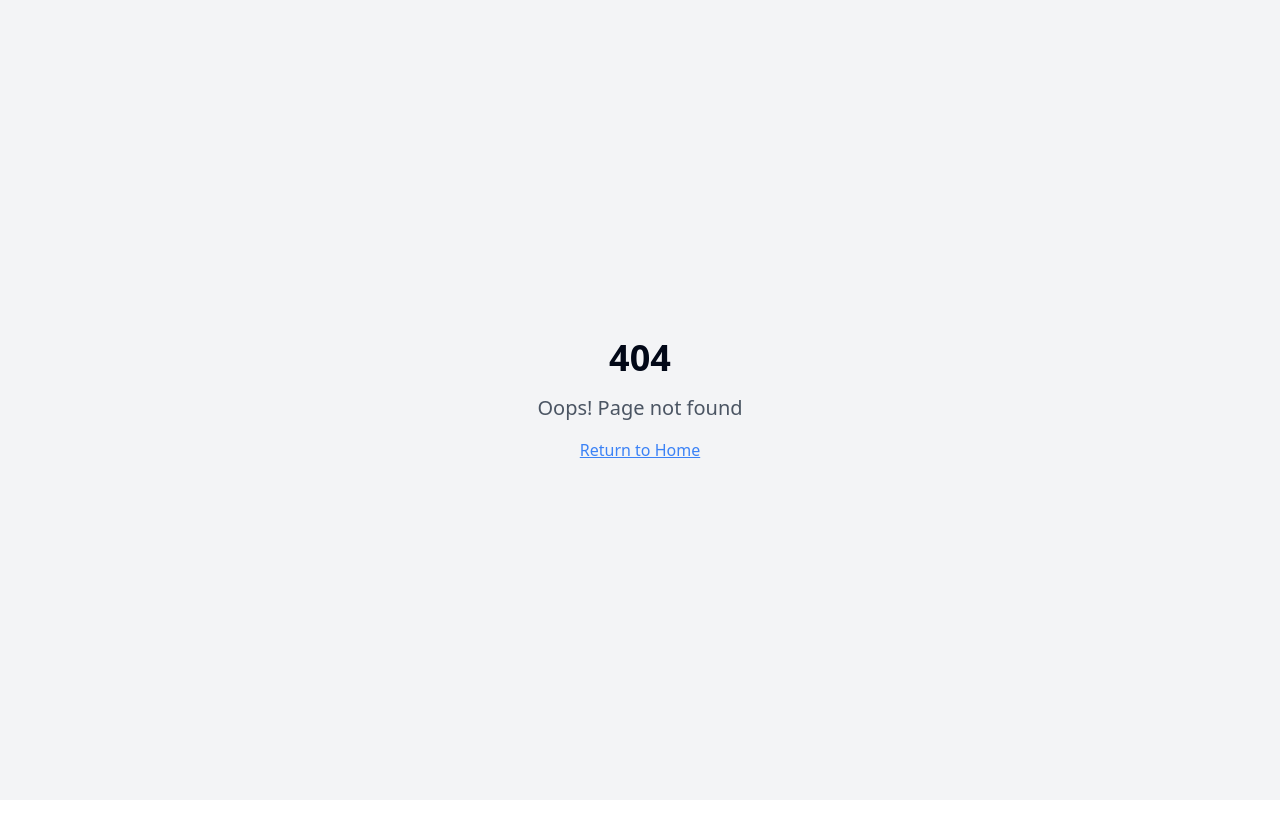
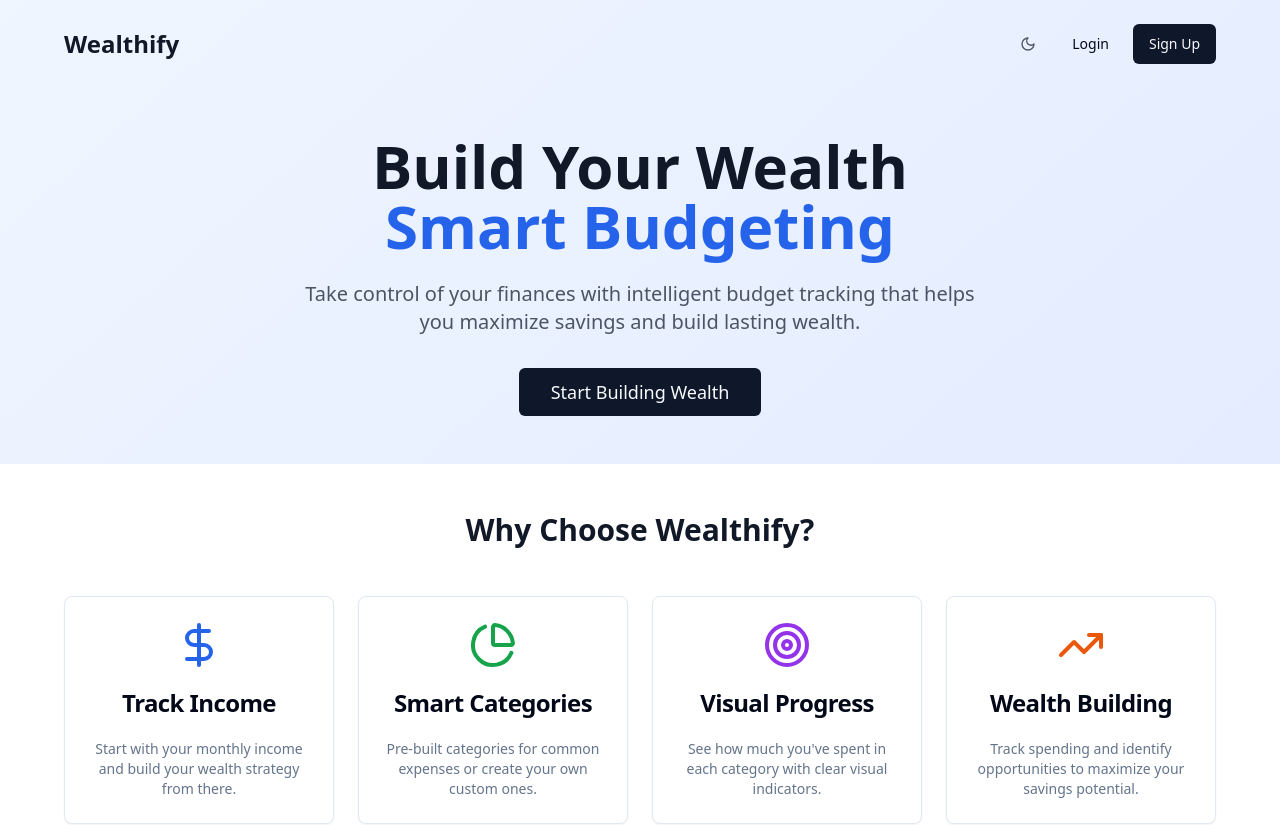
Before and after one commit to parsTroy/cashcompass, a React (Vite) app: page /landing in a window 1280 px wide. Before the commit this address had no page. Shown: the top 825 px of the page. Before the commit the page ends 800 px from the top, so only its background shows below. Built offline with nearby package versions, Linux system fonts and the light colour scheme.

Commit message:
Refactor: Change branding and add dark mode
-   Changed website branding to Wealthify.
-   Added dark mode functionality.

```diff
--- a/src/App.tsx
+++ b/src/App.tsx
@@ -5,6 +5,7 @@ import { TooltipProvider } from "@/components/ui/tooltip";
 import { QueryClient, QueryClientProvider } from "@tanstack/react-query";
 import { BrowserRouter, Routes, Route } from "react-router-dom";
 import Index from "./pages/Index";
+import Landing from "./pages/Landing";
 import Dashboard from "./pages/Dashboard";
 import NotFound from "./pages/NotFound";
 
@@ -18,6 +19,7 @@ const App = () => (
       <BrowserRouter>
         <Routes>
           <Route path="/" element={<Index />} />
+          <Route path="/landing" element={<Landing />} />
           <Route path="/dashboard" element={<Dashboard />} />
           <Route path="/login" element={<div className="p-8 text-center">Login page - Coming soon!</div>} />
           <Route path="/signup" element={<div className="p-8 text-center">Sign up page - Coming soon!</div>} />
--- a/src/pages/Dashboard.tsx
+++ b/src/pages/Dashboard.tsx
@@ -1,11 +1,11 @@
-import { useState } from "react";
+import { useState, useEffect } from "react";
 import { Button } from "@/components/ui/button";
 import { Card, CardContent, CardHeader, CardTitle } from "@/components/ui/card";
 import { Input } from "@/components/ui/input";
 import { Label } from "@/components/ui/label";
 import { Progress } from "@/components/ui/progress";
 import { Badge } from "@/components/ui/badge";
-import { Plus, DollarSign, Calendar, TrendingUp, PiggyBank } from "lucide-react";
+import { Plus, DollarSign, Calendar, TrendingUp, PiggyBank, Moon, Sun } from "lucide-react";
 import CategorySetup from "@/components/CategorySetup";
 import ExpenseEntry from "@/components/ExpenseEntry";
 
@@ -23,6 +23,20 @@ const Dashboard = () => {
   const [categories, setCategories] = useState<BudgetCategory[]>([]);
   const [categoriesSet, setCategoriesSet] = useState(false);
   const [showExpenseEntry, setShowExpenseEntry] = useState(false);
+  const [darkMode, setDarkMode] = useState(false);
+
+  useEffect(() => {
+    const isDark = localStorage.getItem('darkMode') === 'true';
+    setDarkMode(isDark);
+    document.documentElement.classList.toggle('dark', isDark);
+  }, []);
+
+  const toggleDarkMode = () => {
+    const newMode = !darkMode;
+    setDarkMode(newMode);
+    localStorage.setItem('darkMode', newMode.toString());
+    document.documentElement.classList.toggle('dark', newMode);
+  };
 
   const handleIncomeSubmit = () => {
     if (monthlyIncome > 0) {
@@ -51,24 +65,24 @@ const Dashboard = () => {
 
   if (!incomeSet) {
     return (
-      <div className="min-h-screen bg-gray-50 p-4">
+      <div className="min-h-screen bg-gray-50 dark:bg-gray-900 p-4">
         <div className="max-w-md mx-auto pt-12">
-          <Card>
+          <Card className="dark:bg-gray-800 dark:border-gray-700">
             <CardHeader className="text-center">
-              <DollarSign className="w-12 h-12 text-blue-600 mx-auto mb-4" />
-              <CardTitle className="text-2xl">Welcome to BudgetBloom</CardTitle>
-              <p className="text-gray-600">Let's start by setting your monthly income</p>
+              <DollarSign className="w-12 h-12 text-blue-600 dark:text-blue-400 mx-auto mb-4" />
+              <CardTitle className="text-2xl dark:text-white">Welcome to Wealthify</CardTitle>
+              <p className="text-gray-600 dark:text-gray-300">Let's start by setting your monthly income</p>
             </CardHeader>
             <CardContent className="space-y-4">
               <div>
-                <Label htmlFor="income">Monthly Income</Label>
+                <Label htmlFor="income" className="dark:text-gray-200">Monthly Income</Label>
                 <Input
                   id="income"
                   type="number"
                   placeholder="Enter your monthly income"
                   value={monthlyIncome || ""}
                   onChange={(e) => setMonthlyIncome(Number(e.target.value))}
-                  className="text-lg"
+                  className="text-lg dark:bg-gray-700 dark:border-gray-600 dark:text-white"
                 />
               </div>
               <Button
@@ -95,23 +109,33 @@ const Dashboard = () => {
   }
 
   return (
-    <div className="min-h-screen bg-gray-50">
+    <div className="min-h-screen bg-gray-50 dark:bg-gray-900">
       {/* Header */}
-      <header className="bg-white shadow-sm p-4">
+      <header className="bg-white dark:bg-gray-800 shadow-sm p-4">
         <div className="max-w-6xl mx-auto flex justify-between items-center">
-          <h1 className="text-xl font-bold text-gray-900">BudgetBloom</h1>
-          <Badge variant="secondary" className="text-sm">
-            <Calendar className="w-4 h-4 mr-1" />
-            {new Date().toLocaleDateString('en-US', { month: 'long', year: 'numeric' })}
-          </Badge>
+          <h1 className="text-xl font-bold text-gray-900 dark:text-white">Wealthify</h1>
+          <div className="flex items-center gap-2">
+            <Button
+              variant="ghost"
+              size="icon"
+              onClick={toggleDarkMode}
+              className="text-gray-600 dark:text-gray-300"
+            >
+              {darkMode ? <Sun className="h-5 w-5" /> : <Moon className="h-5 w-5" />}
+            </Button>
+            <Badge variant="secondary" className="text-sm dark:bg-gray-700 dark:text-gray-300">
+              <Calendar className="w-4 h-4 mr-1" />
+              {new Date().toLocaleDateString('en-US', { month: 'long', year: 'numeric' })}
+            </Badge>
+          </div>
         </div>
       </header>
 
       <div className="max-w-6xl mx-auto p-4">
         {/* Budget Allocation Overview */}
-        <Card className="mb-6">
+        <Card className="mb-6 dark:bg-gray-800 dark:border-gray-700">
           <CardHeader>
-            <CardTitle className="flex items-center gap-2">
+            <CardTitle className="flex items-center gap-2 dark:text-white">
               <TrendingUp className="w-5 h-5" />
               Budget Allocation Overview
             </CardTitle>
@@ -120,21 +144,21 @@ const Dashboard = () => {
             <div className="space-y-6">
               {/* Income Breakdown */}
               <div className="grid grid-cols-1 md:grid-cols-3 gap-4">
-                <div className="text-center p-4 bg-green-50 rounded-lg">
-                  <p className="text-sm text-gray-600 mb-1">Monthly Income</p>
-                  <p className="text-2xl font-bold text-green-600">${monthlyIncome.toLocaleString()}</p>
+                <div className="text-center p-4 bg-green-50 dark:bg-green-900/20 rounded-lg">
+                  <p className="text-sm text-gray-600 dark:text-gray-300 mb-1">Monthly Income</p>
+                  <p className="text-2xl font-bold text-green-600 dark:text-green-400">${monthlyIncome.toLocaleString()}</p>
                 </div>
-                <div className="text-center p-4 bg-blue-50 rounded-lg">
-                  <p className="text-sm text-gray-600 mb-1">Total Budgeted</p>
-                  <p className="text-2xl font-bold text-blue-600">${totalBudget.toLocaleString()}</p>
-                  <p className="text-xs text-gray-500">{budgetUtilization.toFixed(1)}% of income</p>
+                <div className="text-center p-4 bg-blue-50 dark:bg-blue-900/20 rounded-lg">
+                  <p className="text-sm text-gray-600 dark:text-gray-300 mb-1">Total Budgeted</p>
+                  <p className="text-2xl font-bold text-blue-600 dark:text-blue-400">${totalBudget.toLocaleString()}</p>
+                  <p className="text-xs text-gray-500 dark:text-gray-400">{budgetUtilization.toFixed(1)}% of income</p>
                 </div>
-                <div className="text-center p-4 bg-purple-50 rounded-lg">
-                  <p className="text-sm text-gray-600 mb-1">Available for Savings</p>
-                  <p className={`text-2xl font-bold ${remainingBudget >= 0 ? 'text-purple-600' : 'text-red-600'}`}>
+                <div className="text-center p-4 bg-purple-50 dark:bg-purple-900/20 rounded-lg">
+                  <p className="text-sm text-gray-600 dark:text-gray-300 mb-1">Available for Savings</p>
+                  <p className={`text-2xl font-bold ${remainingBudget >= 0 ? 'text-purple-600 dark:text-purple-400' : 'text-red-600 dark:text-red-400'}`}>
                     ${remainingBudget.toLocaleString()}
                   </p>
-                  <p className="text-xs text-gray-500">
+                  <p className="text-xs text-gray-500 dark:text-gray-400">
                     {monthlyIncome > 0 ? ((remainingBudget / monthlyIncome) * 100).toFixed(1) : 0}% of income
                   </p>
                 </div>
@@ -142,12 +166,12 @@ const Dashboard = () => {
 
               {/* Visual Budget Allocation */}
               <div>
-                <div className="flex justify-between text-sm mb-2">
+                <div className="flex justify-between text-sm mb-2 dark:text-gray-300">
                   <span>Budget Allocation</span>
                   <span>{budgetUtilization.toFixed(1)}% allocated</span>
                 </div>
                 <Progress value={Math.min(budgetUtilization, 100)} className="h-3 mb-2" />
-                <div className="flex justify-between text-xs text-gray-600">
+                <div className="flex justify-between text-xs text-gray-600 dark:text-gray-400">
                   <span>Budgeted: ${totalBudget.toLocaleString()}</span>
                   <span>Income: ${monthlyIncome.toLocaleString()}</span>
                 </div>
@@ -155,13 +179,13 @@ const Dashboard = () => {
 
               {/* Savings Potential Alert */}
               {remainingBudget > 0 && (
-                <div className="flex items-center gap-2 p-3 bg-green-50 border border-green-200 rounded-lg">
-                  <PiggyBank className="w-5 h-5 text-green-600" />
+                <div className="flex items-center gap-2 p-3 bg-green-50 dark:bg-green-900/20 border border-green-200 dark:border-green-800 rounded-lg">
+                  <PiggyBank className="w-5 h-5 text-green-600 dark:text-green-400" />
                   <div>
-                    <p className="text-sm font-medium text-green-800">
+                    <p className="text-sm font-medium text-green-800 dark:text-green-300">
                       Great! You have ${remainingBudget.toLocaleString()} available for savings or investments
                     </p>
-                    <p className="text-xs text-green-600">
+                    <p className="text-xs text-green-600 dark:text-green-400">
                       That's {((remainingBudget / monthlyIncome) * 100).toFixed(1)}% of your income you can save!
                     </p>
                   </div>
@@ -169,13 +193,13 @@ const Dashboard = () => {
               )}
 
               {remainingBudget < 0 && (
-                <div className="flex items-center gap-2 p-3 bg-red-50 border border-red-200 rounded-lg">
-                  <TrendingUp className="w-5 h-5 text-red-600" />
+                <div className="flex items-center gap-2 p-3 bg-red-50 dark:bg-red-900/20 border border-red-200 dark:border-red-800 rounded-lg">
+                  <TrendingUp className="w-5 h-5 text-red-600 dark:text-red-400" />
                   <div>
-                    <p className="text-sm font-medium text-red-800">
+                    <p className="text-sm font-medium text-red-800 dark:text-red-300">
                       Warning: You're budgeting ${Math.abs(remainingBudget).toLocaleString()} more than your income
                     </p>
-                    <p className="text-xs text-red-600">
+                    <p className="text-xs text-red-600 dark:text-red-400">
                       Consider reducing some budget categories to avoid overspending
                     </p>
                   </div>
@@ -186,9 +210,9 @@ const Dashboard = () => {
         </Card>
 
         {/* Monthly Progress Overview */}
-        <Card className="mb-6">
+        <Card className="mb-6 dark:bg-gray-800 dark:border-gray-700">
           <CardHeader>
-            <CardTitle className="flex items-center gap-2">
+            <CardTitle className="flex items-center gap-2 dark:text-white">
               <DollarSign className="w-5 h-5" />
               Monthly Progress
             </CardTitle>
@@ -196,20 +220,20 @@ const Dashboard = () => {
           <CardContent>
             <div className="grid grid-cols-2 md:grid-cols-4 gap-4 text-center">
               <div>
-                <p className="text-sm text-gray-600">Monthly Income</p>
-                <p className="text-2xl font-bold text-green-600">${monthlyIncome.toLocaleString()}</p>
+                <p className="text-sm text-gray-600 dark:text-gray-300">Monthly Income</p>
+                <p className="text-2xl font-bold text-green-600 dark:text-green-400">${monthlyIncome.toLocaleString()}</p>
               </div>
               <div>
-                <p className="text-sm text-gray-600">Total Budget</p>
-                <p className="text-2xl font-bold text-blue-600">${totalBudget.toLocaleString()}</p>
+                <p className="text-sm text-gray-600 dark:text-gray-300">Total Budget</p>
+                <p className="text-2xl font-bold text-blue-600 dark:text-blue-400">${totalBudget.toLocaleString()}</p>
               </div>
               <div>
-                <p className="text-sm text-gray-600">Total Spent</p>
-                <p className="text-2xl font-bold text-orange-600">${totalSpent.toLocaleString()}</p>
+                <p className="text-sm text-gray-600 dark:text-gray-300">Total Spent</p>
+                <p className="text-2xl font-bold text-orange-600 dark:text-orange-400">${totalSpent.toLocaleString()}</p>
               </div>
               <div>
-                <p className="text-sm text-gray-600">Remaining</p>
-                <p className={`text-2xl font-bold ${actualRemaining >= 0 ? 'text-green-600' : 'text-red-600'}`}>
+                <p className="text-sm text-gray-600 dark:text-gray-300">Remaining</p>
+                <p className={`text-2xl font-bold ${actualRemaining >= 0 ? 'text-green-600 dark:text-green-400' : 'text-red-600 dark:text-red-400'}`}>
                   ${actualRemaining.toLocaleString()}
                 </p>
               </div>
@@ -224,9 +248,9 @@ const Dashboard = () => {
             const isOverBudget = percentage > 100;
 
             return (
-              <Card key={category.id} className="relative">
+              <Card key={category.id} className="relative dark:bg-gray-800 dark:border-gray-700">
                 <CardHeader className="pb-2">
-                  <CardTitle className="text-lg flex items-center gap-2">
+                  <CardTitle className="text-lg flex items-center gap-2 dark:text-white">
                     <div
                       className="w-3 h-3 rounded-full"
                       style={{ backgroundColor: category.color }}
@@ -236,7 +260,7 @@ const Dashboard = () => {
                 </CardHeader>
                 <CardContent>
                   <div className="space-y-3">
-                    <div className="flex justify-between text-sm">
+                    <div className="flex justify-between text-sm dark:text-gray-300">
                       <span>Spent: ${category.spent.toLocaleString()}</span>
                       <span>Budget: ${category.budgetAmount.toLocaleString()}</span>
                     </div>
@@ -245,7 +269,7 @@ const Dashboard = () => {
                       className="h-2"
                     />
                     <div className="flex justify-between items-center">
-                      <span className={`text-sm font-medium ${isOverBudget ? 'text-red-600' : 'text-gray-600'}`}>
+                      <span className={`text-sm font-medium ${isOverBudget ? 'text-red-600 dark:text-red-400' : 'text-gray-600 dark:text-gray-300'}`}>
                         {percentage.toFixed(1)}% used
                       </span>
                       {isOverBudget && (
--- a/src/pages/Landing.tsx
+++ b/src/pages/Landing.tsx
@@ -1,17 +1,41 @@
 
+import { useState, useEffect } from "react";
 import { Button } from "@/components/ui/button";
 import { Card, CardContent, CardDescription, CardHeader, CardTitle } from "@/components/ui/card";
-import { DollarSign, PieChart, Target, TrendingUp } from "lucide-react";
+import { DollarSign, PieChart, Target, TrendingUp, Moon, Sun } from "lucide-react";
 import { Link } from "react-router-dom";
 
 const Landing = () => {
+  const [darkMode, setDarkMode] = useState(false);
+
+  useEffect(() => {
+    const isDark = localStorage.getItem('darkMode') === 'true';
+    setDarkMode(isDark);
+    document.documentElement.classList.toggle('dark', isDark);
+  }, []);
+
+  const toggleDarkMode = () => {
+    const newMode = !darkMode;
+    setDarkMode(newMode);
+    localStorage.setItem('darkMode', newMode.toString());
+    document.documentElement.classList.toggle('dark', newMode);
+  };
+
   return (
-    <div className="min-h-screen bg-gradient-to-br from-blue-50 to-indigo-100">
+    <div className="min-h-screen bg-gradient-to-br from-blue-50 to-indigo-100 dark:from-gray-900 dark:to-gray-800">
       {/* Header */}
       <header className="px-4 py-6">
         <div className="max-w-6xl mx-auto flex justify-between items-center">
-          <h1 className="text-2xl font-bold text-gray-900">BudgetBloom</h1>
-          <div className="space-x-2">
+          <h1 className="text-2xl font-bold text-gray-900 dark:text-white">Wealthify</h1>
+          <div className="flex items-center space-x-2">
+            <Button
+              variant="ghost"
+              size="icon"
+              onClick={toggleDarkMode}
+              className="text-gray-600 dark:text-gray-300"
+            >
+              {darkMode ? <Sun className="h-5 w-5" /> : <Moon className="h-5 w-5" />}
+            </Button>
             <Button variant="ghost" asChild>
               <Link to="/login">Login</Link>
             </Button>
@@ -25,70 +49,70 @@ const Landing = () => {
       {/* Hero Section */}
       <section className="px-4 py-12">
         <div className="max-w-4xl mx-auto text-center">
-          <h2 className="text-4xl md:text-6xl font-bold text-gray-900 mb-6">
-            Take Control of Your
-            <span className="text-blue-600 block">Personal Budget</span>
+          <h2 className="text-4xl md:text-6xl font-bold text-gray-900 dark:text-white mb-6">
+            Build Your Wealth
+            <span className="text-blue-600 dark:text-blue-400 block">Smart Budgeting</span>
           </h2>
-          <p className="text-xl text-gray-600 mb-8 max-w-2xl mx-auto">
-            Simple, mobile-first budget tracking that helps you understand where your money goes and achieve your financial goals.
+          <p className="text-xl text-gray-600 dark:text-gray-300 mb-8 max-w-2xl mx-auto">
+            Take control of your finances with intelligent budget tracking that helps you maximize savings and build lasting wealth.
           </p>
           <Button size="lg" className="text-lg px-8 py-6" asChild>
-            <Link to="/dashboard">Start Budgeting</Link>
+            <Link to="/dashboard">Start Building Wealth</Link>
           </Button>
         </div>
       </section>
 
       {/* Features */}
-      <section className="px-4 py-12 bg-white">
+      <section className="px-4 py-12 bg-white dark:bg-gray-800">
         <div className="max-w-6xl mx-auto">
-          <h3 className="text-3xl font-bold text-center text-gray-900 mb-12">
-            Why Choose BudgetBloom?
+          <h3 className="text-3xl font-bold text-center text-gray-900 dark:text-white mb-12">
+            Why Choose Wealthify?
           </h3>
           <div className="grid md:grid-cols-2 lg:grid-cols-4 gap-6">
-            <Card className="text-center">
+            <Card className="text-center dark:bg-gray-700 dark:border-gray-600">
               <CardHeader>
-                <DollarSign className="w-12 h-12 text-blue-600 mx-auto mb-4" />
-                <CardTitle>Track Income</CardTitle>
+                <DollarSign className="w-12 h-12 text-blue-600 dark:text-blue-400 mx-auto mb-4" />
+                <CardTitle className="dark:text-white">Track Income</CardTitle>
               </CardHeader>
               <CardContent>
-                <CardDescription>
-                  Start with your monthly income and build your budget from there.
+                <CardDescription className="dark:text-gray-300">
+                  Start with your monthly income and build your wealth strategy from there.
                 </CardDescription>
               </CardContent>
             </Card>
 
-            <Card className="text-center">
+            <Card className="text-center dark:bg-gray-700 dark:border-gray-600">
               <CardHeader>
-                <PieChart className="w-12 h-12 text-green-600 mx-auto mb-4" />
-                <CardTitle>Smart Categories</CardTitle>
+                <PieChart className="w-12 h-12 text-green-600 dark:text-green-400 mx-auto mb-4" />
+                <CardTitle className="dark:text-white">Smart Categories</CardTitle>
               </CardHeader>
               <CardContent>
-                <CardDescription>
+                <CardDescription className="dark:text-gray-300">
                   Pre-built categories for common expenses or create your own custom ones.
                 </CardDescription>
               </CardContent>
             </Card>
 
-            <Card className="text-center">
+            <Card className="text-center dark:bg-gray-700 dark:border-gray-600">
               <CardHeader>
-                <Target className="w-12 h-12 text-purple-600 mx-auto mb-4" />
-                <CardTitle>Visual Progress</CardTitle>
+                <Target className="w-12 h-12 text-purple-600 dark:text-purple-400 mx-auto mb-4" />
+                <CardTitle className="dark:text-white">Visual Progress</CardTitle>
               </CardHeader>
               <CardContent>
-                <CardDescription>
+                <CardDescription className="dark:text-gray-300">
                   See how much you've spent in each category with clear visual indicators.
                 </CardDescription>
               </CardContent>
             </Card>
 
-            <Card className="text-center">
+            <Card className="text-center dark:bg-gray-700 dark:border-gray-600">
               <CardHeader>
-                <TrendingUp className="w-12 h-12 text-orange-600 mx-auto mb-4" />
-                <CardTitle>Daily Tracking</CardTitle>
+                <TrendingUp className="w-12 h-12 text-orange-600 dark:text-orange-400 mx-auto mb-4" />
+                <CardTitle className="dark:text-white">Wealth Building</CardTitle>
               </CardHeader>
               <CardContent>
-                <CardDescription>
-                  Log daily expenses and watch your progress toward budget goals.
+                <CardDescription className="dark:text-gray-300">
+                  Track spending and identify opportunities to maximize your savings potential.
                 </CardDescription>
               </CardContent>
             </Card>
@@ -97,11 +121,11 @@ const Landing = () => {
       </section>
 
       {/* CTA Section */}
-      <section className="px-4 py-12 bg-blue-600 text-white">
+      <section className="px-4 py-12 bg-blue-600 dark:bg-blue-800 text-white">
         <div className="max-w-4xl mx-auto text-center">
-          <h3 className="text-3xl font-bold mb-4">Ready to Transform Your Finances?</h3>
+          <h3 className="text-3xl font-bold mb-4">Ready to Build Your Wealth?</h3>
           <p className="text-xl mb-8 opacity-90">
-            Join thousands of users who have taken control of their spending with BudgetBloom.
+            Join thousands of users who have taken control of their finances with Wealthify.
           </p>
           <Button size="lg" variant="secondary" className="text-lg px-8 py-6" asChild>
             <Link to="/dashboard">Get Started Free</Link>
```
Also changed, not shown: src/pages/Index.tsx (+10 -2 lines).
